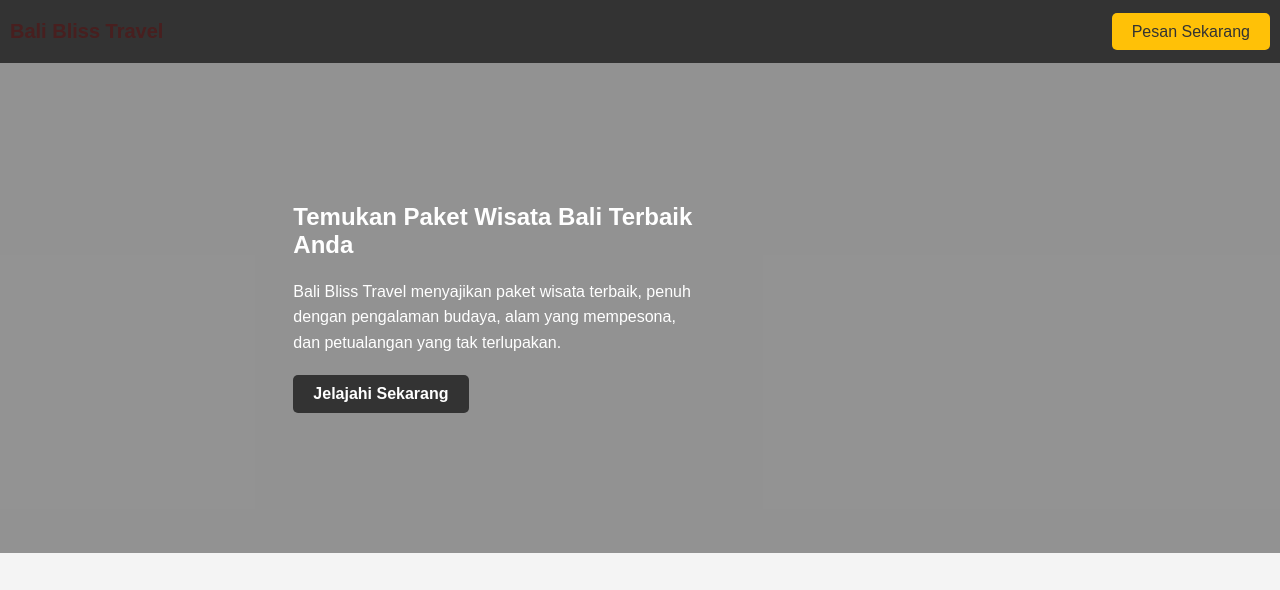
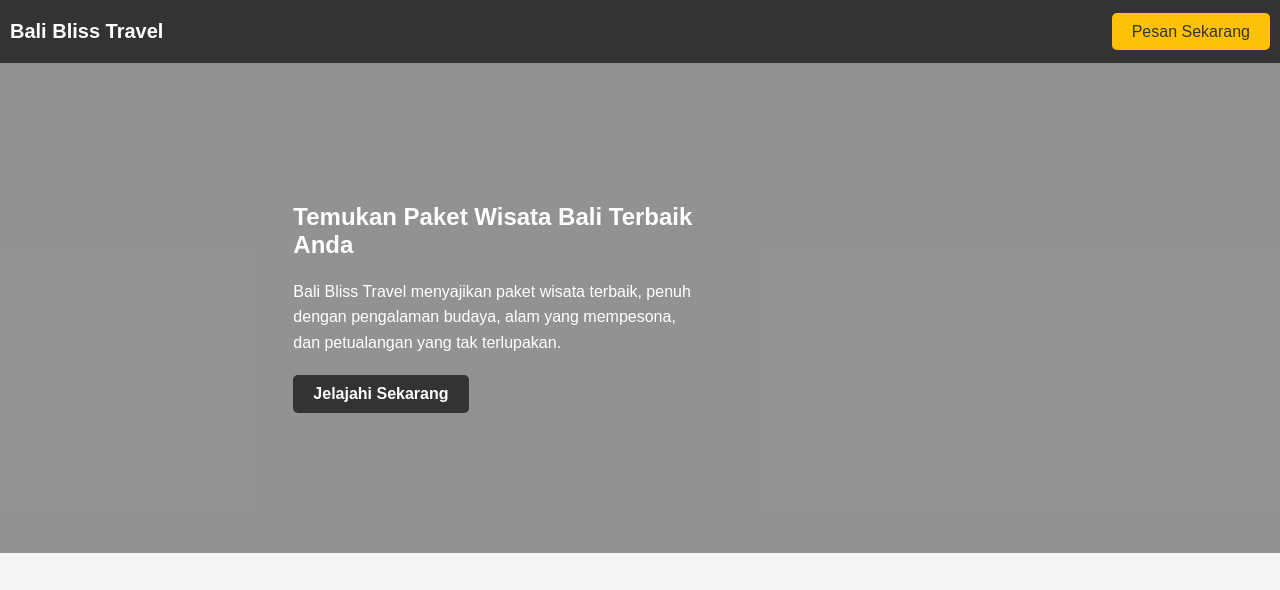
Before and after one commit to kodingakademiwahyu/website-travel, a plain HTML site: page index.html in a window 1280 px wide. Shown: the top 590 px of the page. Drawn offline with Linux system fonts and the light colour scheme.

Commit message:
edit color

```diff
--- a/styles.css
+++ b/styles.css
@@ -27,7 +27,7 @@
         }
 
         header>.title>a {
-            color: rgb(72, 31, 31);
+            color: white;
             font-size: 20px;
             font-weight: 900;
             text-decoration: none;
```
